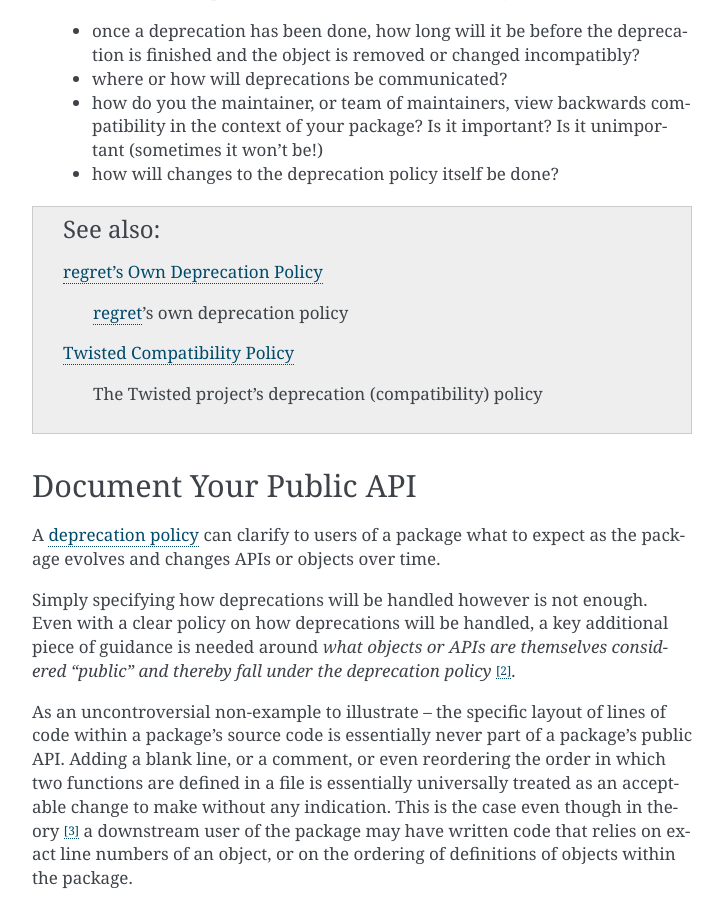
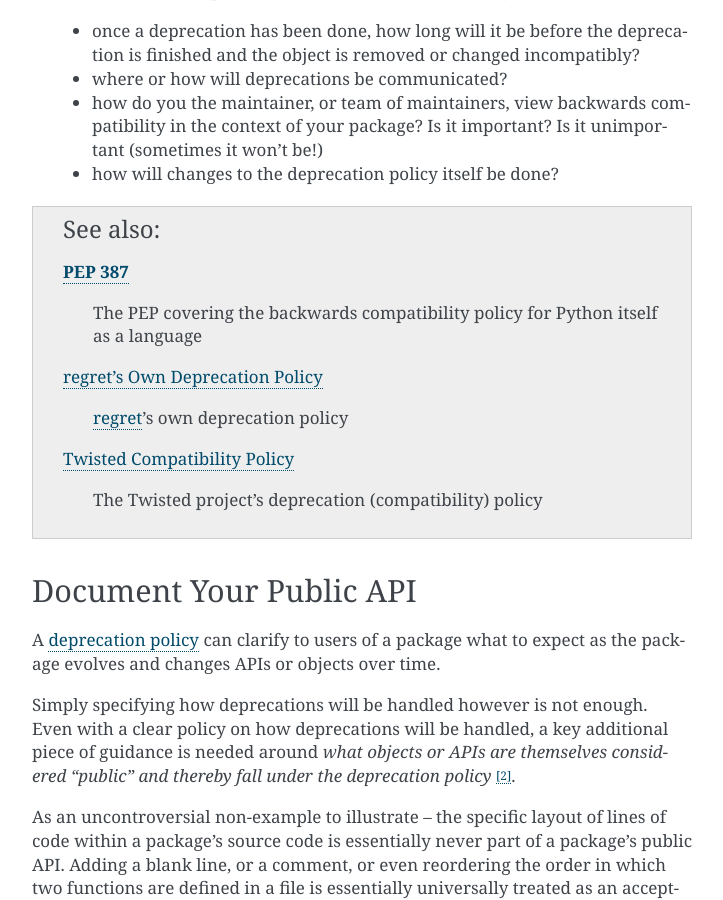
Before and after one commit to Julian/regret, a Sphinx documentation site: the page built from docs/before-you-deprecate.rst, in a window 1280 px wide and 900 px high, scrolled down 761 px. Shown: the whole window, without its empty margins (388-1111 px from the left). Built offline with Sphinx 7.4.7, drawn with Linux system fonts in a browser that asks for light colours.

Commit message:
Link to P#P387 too.

```diff
--- a/docs/before-you-deprecate.rst
+++ b/docs/before-you-deprecate.rst
@@ -50,6 +50,11 @@ of:
 
 
 .. seealso::
+
+    :pep:`387`
+
+        The PEP covering the backwards compatibility policy for Python itself
+        as a language
 
     `compatibility`
 
```
